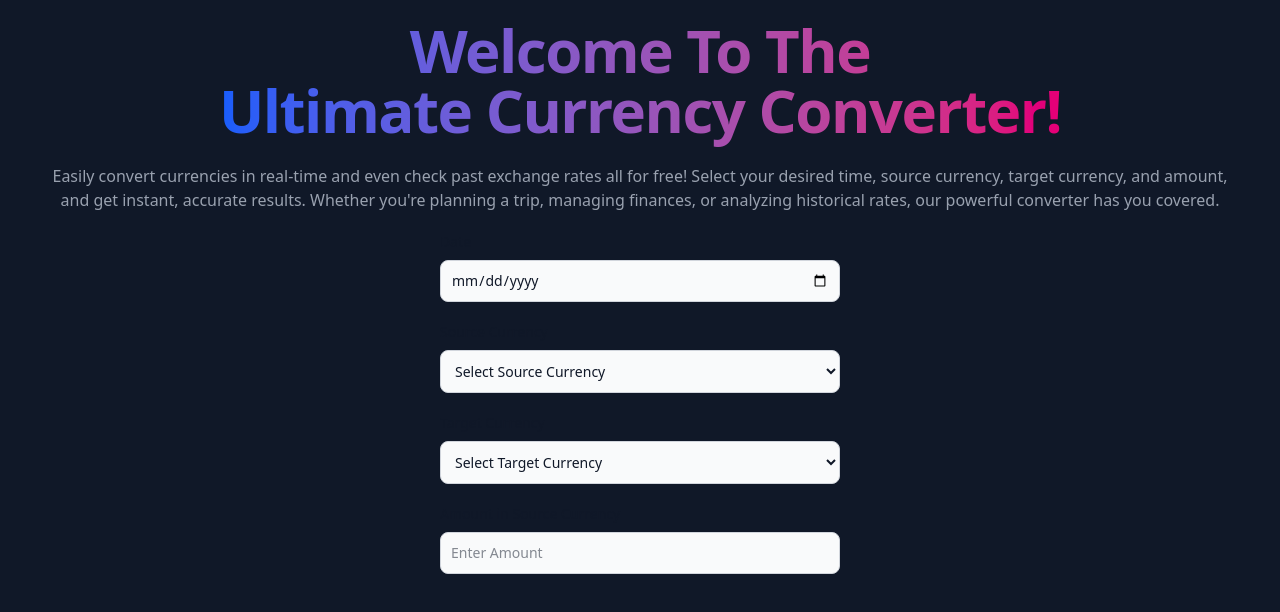
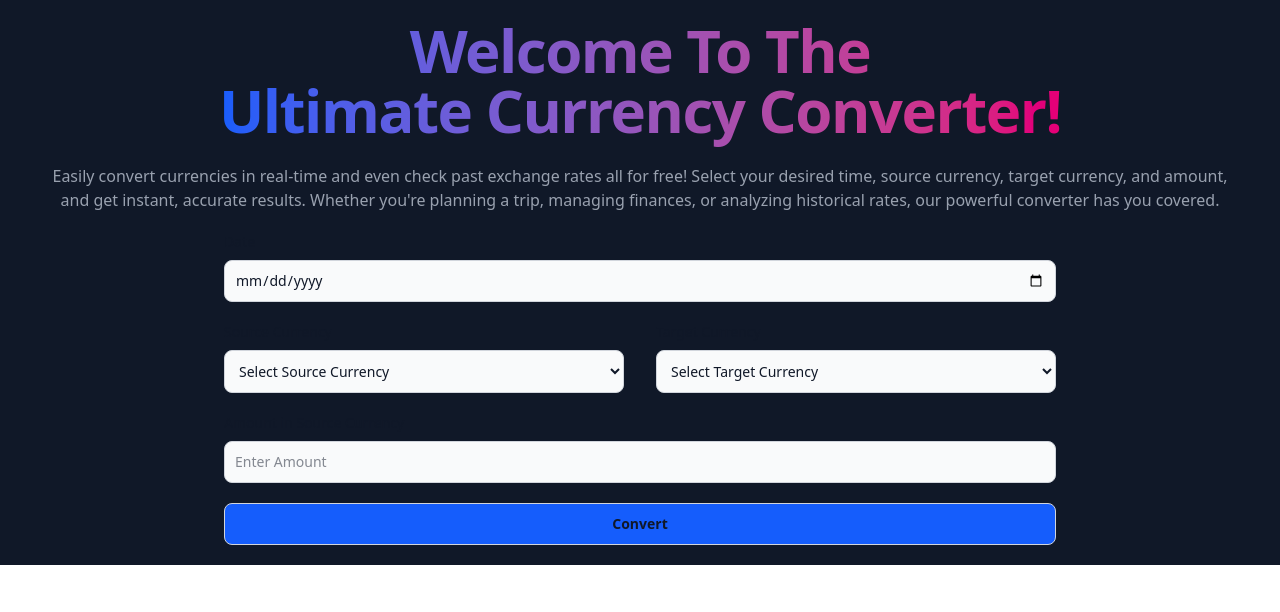
Before and after one commit to RaniduNethma/currency-converter-client, a React (Vite) app: page / in a window 1280 px wide. Shown: the top 612 px of the page. Built offline with nearby package versions, Linux system fonts and the light colour scheme.

Commit message:
add convert button

```diff
--- /dev/null
+++ b/src/Components/ConvertButton.jsx
@@ -0,0 +1,15 @@
+import React from 'react'
+
+function ConvertButton() {
+  return (
+    <>
+        <button className='w-208 font-bold bg-blue-600 border border-gray-300 text-gray-900 text-sm rounded-lg
+            focus:ring-blue-500 focus:border-blue-500 block p-2.5 dark:bg-blue-600 dark:border-gray-600
+            dark:placeholder-gray-400 dark:text-white dark:focus:ring-blue-500 dark:focus:border-blue-500 hover:bg-blue-700 focus:bg-green-800'>
+            <p>Convert</p>
+        </button>
+    </>
+  )
+}
+
+export default ConvertButton
--- a/src/Components/InputField.jsx
+++ b/src/Components/InputField.jsx
@@ -3,7 +3,7 @@ import React from 'react'
 function InputField(props) {
   return (
     <>
-        <div className="mb-5 w-100">
+        <div className="mb-5 w-208">
             <label htmlFor="" className="block mb-2 text-sm font-medium text-gray-900 dark:text-white">{props.inputFieldText}</label>
             <input type={props.inputType} id="" className="bg-gray-50 border border-gray-300 text-gray-900 text-sm rounded-lg
             focus:ring-blue-500 focus:border-blue-500 block w-full p-2.5 dark:bg-gray-700 dark:border-gray-600
--- a/src/Components/SelectionField.jsx
+++ b/src/Components/SelectionField.jsx
@@ -3,7 +3,7 @@ import React from 'react'
 function SelectionField(props) {
   return (
     <>
-        <div className="mb-5 w-100">
+        <div className="mb-5 w-100 mx-4">
             <label htmlFor="" className="block mb-2 text-sm font-medium text-gray-900 dark:text-white">{props.selectFieldText}</label>
             <select name={props.selectName} id="" className="bg-gray-50 border border-gray-300 text-gray-900 text-sm rounded-lg
             focus:ring-blue-500 focus:border-blue-500 block w-full p-2.5 dark:bg-gray-700 dark:border-gray-600
--- a/src/Pages/MainPage.jsx
+++ b/src/Pages/MainPage.jsx
@@ -2,12 +2,13 @@ import React from 'react'
 import '../index.css'
 import InputField from '../Components/InputField'
 import SelectionField from '../Components/SelectionField'
+import ConvertButton from '../Components/ConvertButton'
 
 function MainPage() {
   return (
     <>
-        <div className='bg-gray-900 h-screen p-[20px] flex justify-center'>
-          <div className='max-w-300'>
+        <div className='bg-gray-900 h-100% w-100%  p-[20px] flex justify-center'>
+          <div className=''>
 
             <div className='flex justify-center mb-3'>
               <h1 className=" text-4xl font-bold bg-gradient-to-r from-blue-600 to-pink-600 inline-block
@@ -17,7 +18,7 @@ function MainPage() {
                               Ultimate Currency Converter!</h1>
             </div>
 
-            <p className='text-center font-normal text-gray-400 mb-5'>Easily convert currencies in real-time
+            <p className='text-center font-normal text-gray-400 mb-5 max-w-300'>Easily convert currencies in real-time
                 and even check past exchange rates all for free! Select your desired time, source currency,
                 target currency, and amount, and get instant, accurate results. Whether you're planning a trip,
                 managing finances, or analyzing historical rates, our powerful converter has you covered.
@@ -25,9 +26,15 @@ function MainPage() {
 
             <div className='flex justify-center items-center flex-col'>
               <InputField inputFieldText="Date" inputType="Date" placeHolder="Date"/>
-              <SelectionField selectFieldText="Source Currency" selectName="Source Currency" placeHolder="Select Source Currency"/>
-              <SelectionField selectFieldText="Target Currency" selectName="Target Currency" placeHolder="Select Target Currency"/>
+              <div className='flex'>
+                <SelectionField selectFieldText="Source Currency" selectName="Source Currency" placeHolder="Select Source Currency"/>
+                <SelectionField selectFieldText="Target Currency" selectName="Target Currency" placeHolder="Select Target Currency"/>
+              </div>
               <InputField inputFieldText="Amount in Source Currency" inputType="text" placeHolder="Enter Amount"/>
+            </div>
+
+            <div className='flex justify-center items-center'>
+              <ConvertButton />
             </div>
 
           </div>
```
